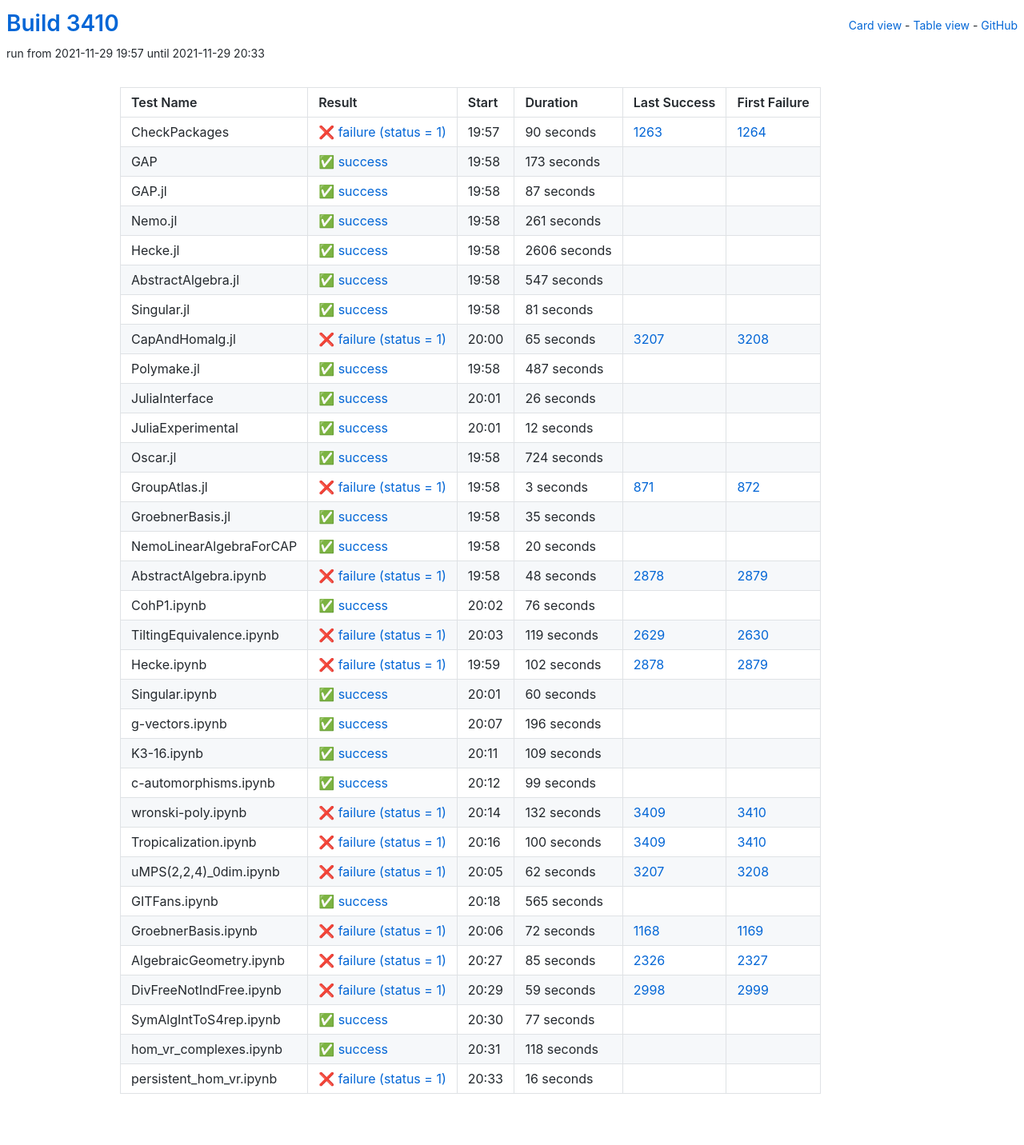
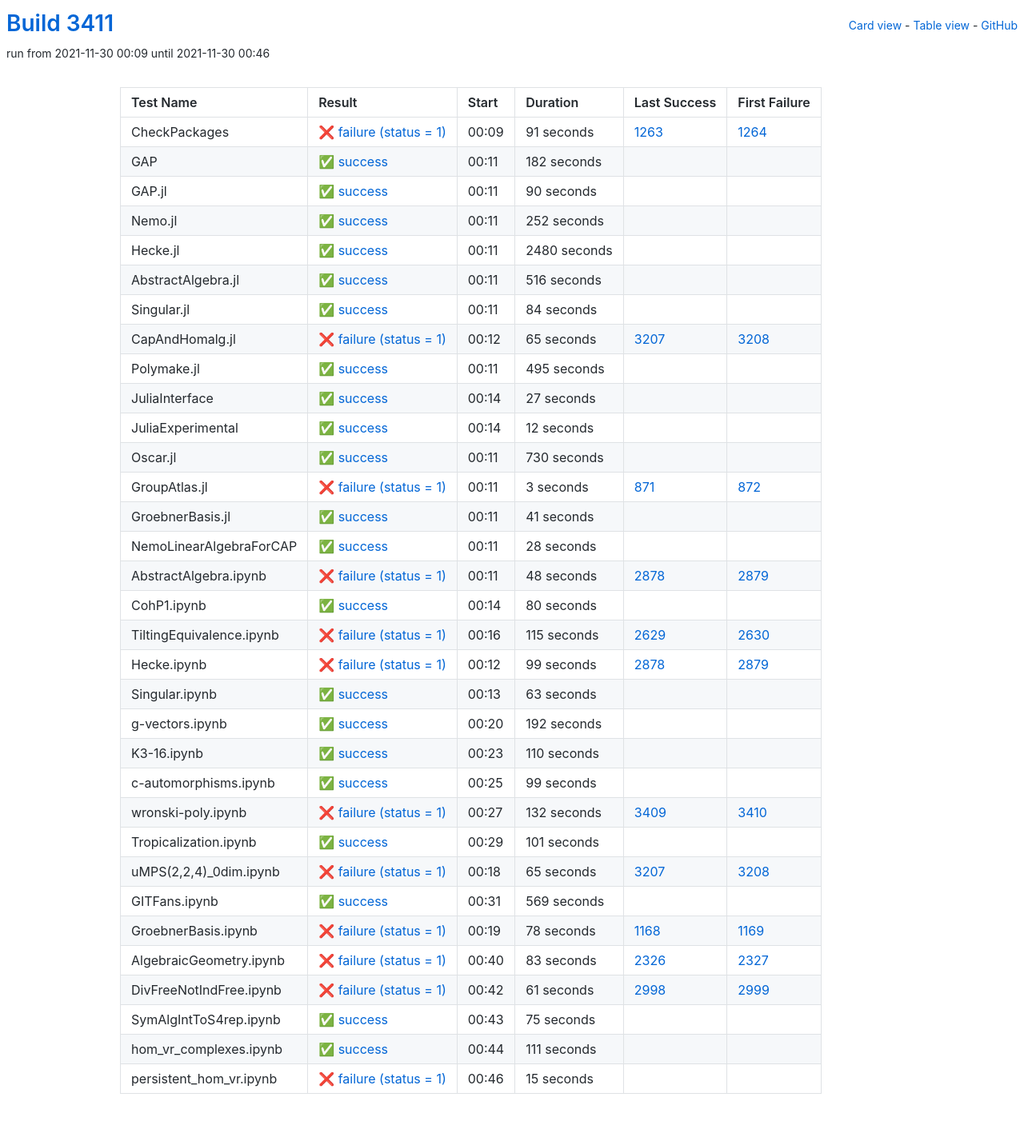
Before and after one commit to oscar-system/oscar-ci-status-stable, a Jekyll site: the page built from table.html, in a window 1280 px wide. Shown: the whole page at 80% size. Built offline with Jekyll 4.4.1, drawn with Linux system fonts in a browser that asks for light colours.

Commit message:
Build #3411

```diff
--- a/_data/ci.yml
+++ b/_data/ci.yml
@@ -1,6 +1,6 @@
 ---
-build: 3410
-build_url: https://oscarci.mathematik.uni-kl.de/job/oscar-stable/3410/
+build: 3411
+build_url: https://oscarci.mathematik.uni-kl.de/job/oscar-stable/3411/
 job: oscar-stable
 organization: oscar-system
 repo: oscar-ci-status-stable
@@ -8,92 +8,92 @@ repourl: https://github.com/oscar-system/oscar-ci-status-stable
 tests:
 - name: CheckPackages
   id: checkpackages
-  log: https://oscarci.mathematik.uni-kl.de/job/oscar-stable/3410/artifact/logs/build-3410/CheckPackages.log
-  start: 2021-11-29 19:57
+  log: https://oscarci.mathematik.uni-kl.de/job/oscar-stable/3411/artifact/logs/build-3411/CheckPackages.log
+  start: 2021-11-30 00:09
   success: false
   exitcode: 1
   status: failure
-  duration: 90
+  duration: 91
   last_success: 1263
   last_success_url: https://oscarci.mathematik.uni-kl.de/job/oscar-stable/1263/
   first_failure: 1264
   first_failure_url: https://oscarci.mathematik.uni-kl.de/job/oscar-stable/1264/
 - name: GAP
   id: gap
-  log: https://oscarci.mathematik.uni-kl.de/job/oscar-stable/3410/artifact/logs/build-3410/GAP.log
-  start: 2021-11-29 19:58
+  log: https://oscarci.mathematik.uni-kl.de/job/oscar-stable/3411/artifact/logs/build-3411/GAP.log
+  start: 2021-11-30 00:11
   success: true
   exitcode: 0
   status: success
-  duration: 173
+  duration: 182
   last_success: false
   last_success_url:
   first_failure: false
   first_failure_url:
 - name: GAP.jl
   id: gap-jl
-  log: https://oscarci.mathematik.uni-kl.de/job/oscar-stable/3410/artifact/logs/build-3410/GAP.jl.log
-  start: 2021-11-29 19:58
+  log: https://oscarci.mathematik.uni-kl.de/job/oscar-stable/3411/artifact/logs/build-3411/GAP.jl.log
+  start: 2021-11-30 00:11
   success: true
   exitcode: 0
   status: success
-  duration: 87
+  duration: 90
   last_success: false
   last_success_url:
   first_failure: false
   first_failure_url:
 - name: Nemo.jl
   id: nemo-jl
-  log: https://oscarci.mathematik.uni-kl.de/job/oscar-stable/3410/artifact/logs/build-3410/Nemo.jl.log
-  start: 2021-11-29 19:58
+  log: https://oscarci.mathematik.uni-kl.de/job/oscar-stable/3411/artifact/logs/build-3411/Nemo.jl.log
+  start: 2021-11-30 00:11
   success: true
   exitcode: 0
   status: success
-  duration: 261
+  duration: 252
   last_success: false
   last_success_url:
   first_failure: false
   first_failure_url:
 - name: Hecke.jl
   id: hecke-jl
-  log: https://oscarci.mathematik.uni-kl.de/job/oscar-stable/3410/artifact/logs/build-3410/Hecke.jl.log
-  start: 2021-11-29 19:58
+  log: https://oscarci.mathematik.uni-kl.de/job/oscar-stable/3411/artifact/logs/build-3411/Hecke.jl.log
+  start: 2021-11-30 00:11
   success: true
   exitcode: 0
   status: success
-  duration: 2606
+  duration: 2480
   last_success: false
   last_success_url:
   first_failure: false
   first_failure_url:
 - name: AbstractAlgebra.jl
   id: abstractalgebra-jl
-  log: https://oscarci.mathematik.uni-kl.de/job/oscar-stable/3410/artifact/logs/build-3410/AbstractAlgebra.jl.log
-  start: 2021-11-29 19:58
+  log: https://oscarci.mathematik.uni-kl.de/job/oscar-stable/3411/artifact/logs/build-3411/AbstractAlgebra.jl.log
+  start: 2021-11-30 00:11
   success: true
   exitcode: 0
   status: success
-  duration: 547
+  duration: 516
   last_success: false
   last_success_url:
   first_failure: false
   first_failure_url:
 - name: Singular.jl
   id: singular-jl
-  log: https://oscarci.mathematik.uni-kl.de/job/oscar-stable/3410/artifact/logs/build-3410/Singular.jl.log
-  start: 2021-11-29 19:58
+  log: https://oscarci.mathematik.uni-kl.de/job/oscar-stable/3411/artifact/logs/build-3411/Singular.jl.log
+  start: 2021-11-30 00:11
   success: true
   exitcode: 0
   status: success
-  duration: 81
+  duration: 84
   last_success: false
   last_success_url:
   first_failure: false
   first_failure_url:
 - name: CapAndHomalg.jl
   id: capandhomalg-jl
-  log: https://oscarci.mathematik.uni-kl.de/job/oscar-stable/3410/artifact/logs/build-3410/CapAndHomalg.jl.log
-  start: 2021-11-29 20:00
+  log: https://oscarci.mathematik.uni-kl.de/job/oscar-stable/3411/artifact/logs/build-3411/CapAndHomalg.jl.log
+  start: 2021-11-30 00:12
   success: false
   exitcode: 1
   status: failure
@@ -104,32 +104,32 @@ tests:
   first_failure_url: https://oscarci.mathematik.uni-kl.de/job/oscar-stable/3208/
 - name: Polymake.jl
   id: polymake-jl
-  log: https://oscarci.mathematik.uni-kl.de/job/oscar-stable/3410/artifact/logs/build-3410/Polymake.jl.log
-  start: 2021-11-29 19:58
+  log: https://oscarci.mathematik.uni-kl.de/job/oscar-stable/3411/artifact/logs/build-3411/Polymake.jl.log
+  start: 2021-11-30 00:11
   success: true
   exitcode: 0
   status: success
-  duration: 487
+  duration: 495
   last_success: false
   last_success_url:
   first_failure: false
   first_failure_url:
 - name: JuliaInterface
   id: juliainterface
-  log: https://oscarci.mathematik.uni-kl.de/job/oscar-stable/3410/artifact/logs/build-3410/JuliaInterface.log
-  start: 2021-11-29 20:01
+  log: https://oscarci.mathematik.uni-kl.de/job/oscar-stable/3411/artifact/logs/build-3411/JuliaInterface.log
+  start: 2021-11-30 00:14
   success: true
   exitcode: 0
   status: success
-  duration: 26
+  duration: 27
   last_success: false
   last_success_url:
   first_failure: false
   first_failure_url:
 - name: JuliaExperimental
   id: juliaexperimental
-  log: https://oscarci.mathematik.uni-kl.de/job/oscar-stable/3410/artifact/logs/build-3410/JuliaExperimental.log
-  start: 2021-11-29 20:01
+  log: https://oscarci.mathematik.uni-kl.de/job/oscar-stable/3411/artifact/logs/build-3411/JuliaExperimental.log
+  start: 2021-11-30 00:14
   success: true
   exitcode: 0
   status: success
@@ -140,20 +140,20 @@ tests:
   first_failure_url:
 - name: Oscar.jl
   id: oscar-jl
-  log: https://oscarci.mathematik.uni-kl.de/job/oscar-stable/3410/artifact/logs/build-3410/Oscar.jl.log
-  start: 2021-11-29 19:58
+  log: https://oscarci.mathematik.uni-kl.de/job/oscar-stable/3411/artifact/logs/build-3411/Oscar.jl.log
+  start: 2021-11-30 00:11
   success: true
   exitcode: 0
   status: success
-  duration: 724
+  duration: 730
   last_success: false
   last_success_url:
   first_failure: false
   first_failure_url:
 - name: GroupAtlas.jl
   id: groupatlas-jl
-  log: https://oscarci.mathematik.uni-kl.de/job/oscar-stable/3410/artifact/logs/build-3410/GroupAtlas.jl.log
-  start: 2021-11-29 19:58
+  log: https://oscarci.mathematik.uni-kl.de/job/oscar-stable/3411/artifact/logs/build-3411/GroupAtlas.jl.log
+  start: 2021-11-30 00:11
   success: false
   exitcode: 1
   status: failure
@@ -164,32 +164,32 @@ tests:
   first_failure_url: https://oscarci.mathematik.uni-kl.de/job/oscar-stable/872/
 - name: GroebnerBasis.jl
   id: groebnerbasis-jl
-  log: https://oscarci.mathematik.uni-kl.de/job/oscar-stable/3410/artifact/logs/build-3410/GroebnerBasis.jl.log
-  start: 2021-11-29 19:58
+  log: https://oscarci.mathematik.uni-kl.de/job/oscar-stable/3411/artifact/logs/build-3411/GroebnerBasis.jl.log
+  start: 2021-11-30 00:11
   success: true
   exitcode: 0
   status: success
-  duration: 35
+  duration: 41
   last_success: false
   last_success_url:
   first_failure: false
   first_failure_url:
 - name: NemoLinearAlgebraForCAP
   id: nemolinearalgebraforcap
-  log: https://oscarci.mathematik.uni-kl.de/job/oscar-stable/3410/artifact/logs/build-3410/NemoLinearAlgebraForCAP.log
-  start: 2021-11-29 19:58
+  log: https://oscarci.mathematik.uni-kl.de/job/oscar-stable/3411/artifact/logs/build-3411/NemoLinearAlgebraForCAP.log
+  start: 2021-11-30 00:11
   success: true
   exitcode: 0
   status: success
-  duration: 20
+  duration: 28
   last_success: false
   last_success_url:
   first_failure: false
   first_failure_url:
 - name: AbstractAlgebra.ipynb
   id: abstractalgebra-ipynb
-  log: https://oscarci.mathematik.uni-kl.de/job/oscar-stable/3410/artifact/logs/build-3410/AbstractAlgebra.ipynb.log
-  start: 2021-11-29 19:58
+  log: https://oscarci.mathematik.uni-kl.de/job/oscar-stable/3411/artifact/logs/build-3411/AbstractAlgebra.ipynb.log
+  start: 2021-11-30 00:11
   success: false
   exitcode: 1
   status: failure
@@ -200,80 +200,80 @@ tests:
   first_failure_url: https://oscarci.mathematik.uni-kl.de/job/oscar-stable/2879/
 - name: CohP1.ipynb
   id: cohp1-ipynb
-  log: https://oscarci.mathematik.uni-kl.de/job/oscar-stable/3410/artifact/logs/build-3410/CohP1.ipynb.log
-  start: 2021-11-29 20:02
+  log: https://oscarci.mathematik.uni-kl.de/job/oscar-stable/3411/artifact/logs/build-3411/CohP1.ipynb.log
+  start: 2021-11-30 00:14
   success: true
   exitcode: 0
   status: success
-  duration: 76
+  duration: 80
   last_success: false
   last_success_url:
   first_failure: false
   first_failure_url:
 - name: TiltingEquivalence.ipynb
   id: tiltingequivalence-ipynb
-  log: https://oscarci.mathematik.uni-kl.de/job/oscar-stable/3410/artifact/logs/build-3410/TiltingEquivalence.ipynb.log
-  start: 2021-11-29 20:03
+  log: https://oscarci.mathematik.uni-kl.de/job/oscar-stable/3411/artifact/logs/build-3411/TiltingEquivalence.ipynb.log
+  start: 2021-11-30 00:16
   success: false
   exitcode: 1
   status: failure
-  duration: 119
+  duration: 115
   last_success: 2629
   last_success_url: https://oscarci.mathematik.uni-kl.de/job/oscar-stable/2629/
   first_failure: 2630
   first_failure_url: https://oscarci.mathematik.uni-kl.de/job/oscar-stable/2630/
 - name: Hecke.ipynb
   id: hecke-ipynb
-  log: https://oscarci.mathematik.uni-kl.de/job/oscar-stable/3410/artifact/logs/build-3410/Hecke.ipynb.log
-  start: 2021-11-29 19:59
+  log: https://oscarci.mathematik.uni-kl.de/job/oscar-stable/3411/artifact/logs/build-3411/Hecke.ipynb.log
+  start: 2021-11-30 00:12
   success: false
   exitcode: 1
   status: failure
-  duration: 102
+  duration: 99
   last_success: 2878
   last_success_url: https://oscarci.mathematik.uni-kl.de/job/oscar-stable/2878/
   first_failure: 2879
   first_failure_url: https://oscarci.mathematik.uni-kl.de/job/oscar-stable/2879/
 - name: Singular.ipynb
   id: singular-ipynb
-  log: https://oscarci.mathematik.uni-kl.de/job/oscar-stable/3410/artifact/logs/build-3410/Singular.ipynb.log
-  start: 2021-11-29 20:01
+  log: https://oscarci.mathematik.uni-kl.de/job/oscar-stable/3411/artifact/logs/build-3411/Singular.ipynb.log
+  start: 2021-11-30 00:13
   success: true
   exitcode: 0
   status: success
-  duration: 60
+  duration: 63
   last_success: false
   last_success_url:
   first_failure: false
   first_failure_url:
 - name: g-vectors.ipynb
   id: g-vectors-ipynb
-  log: https://oscarci.mathematik.uni-kl.de/job/oscar-stable/3410/artifact/logs/build-3410/g-vectors.ipynb.log
-  start: 2021-11-29 20:07
+  log: https://oscarci.mathematik.uni-kl.de/job/oscar-stable/3411/artifact/logs/build-3411/g-vectors.ipynb.log
+  start: 2021-11-30 00:20
   success: true
   exitcode: 0
   status: success
-  duration: 196
+  duration: 192
   last_success: false
   last_success_url:
   first_failure: false
   first_failure_url:
 - name: K3-16.ipynb
   id: k3-16-ipynb
-  log: https://oscarci.mathematik.uni-kl.de/job/oscar-stable/3410/artifact/logs/build-3410/K3-16.ipynb.log
-  start: 2021-11-29 20:11
+  log: https://oscarci.mathematik.uni-kl.de/job/oscar-stable/3411/artifact/logs/build-3411/K3-16.ipynb.log
+  start: 2021-11-30 00:23
   success: true
   exitcode: 0
   status: success
-  duration: 109
+  duration: 110
   last_success: false
   last_success_url:
   first_failure: false
   first_failure_url:
 - name: c-automorphisms.ipynb
   id: c-automorphisms-ipynb
-  log: https://oscarci.mathematik.uni-kl.de/job/oscar-stable/3410/artifact/logs/build-3410/c-automorphisms.ipynb.log
-  start: 2021-11-29 20:12
+  log: https://oscarci.mathematik.uni-kl.de/job/oscar-stable/3411/artifact/logs/build-3411/c-automorphisms.ipynb.log
+  start: 2021-11-30 00:25
   success: true
   exitcode: 0
   status: success
@@ -284,8 +284,8 @@ tests:
   first_failure_url:
 - name: wronski-poly.ipynb
   id: wronski-poly-ipynb
-  log: https://oscarci.mathematik.uni-kl.de/job/oscar-stable/3410/artifact/logs/build-3410/wronski-poly.ipynb.log
-  start: 2021-11-29 20:14
+  log: https://oscarci.mathematik.uni-kl.de/job/oscar-stable/3411/artifact/logs/build-3411/wronski-poly.ipynb.log
+  start: 2021-11-30 00:27
   success: false
   exitcode: 1
   status: failure
@@ -296,108 +296,108 @@ tests:
   first_failure_url: https://oscarci.mathematik.uni-kl.de/job/oscar-stable/3410/
 - name: Tropicalization.ipynb
   id: tropicalization-ipynb
-  log: https://oscarci.mathematik.uni-kl.de/job/oscar-stable/3410/artifact/logs/build-3410/Tropicalization.ipynb.log
-  start: 2021-11-29 20:16
+  log: https://oscarci.mathematik.uni-kl.de/job/oscar-stable/3411/artifact/logs/build-3411/Tropicalization.ipynb.log
+  start: 2021-11-30 00:29
+  success: true
+  exitcode: 0
+  status: success
+  duration: 101
+  last_success: false
+  last_success_url:
+  first_failure: false
+  first_failure_url:
+- name: uMPS(2,2,4)_0dim.ipynb
+  id: umps-2-2-4-0dim-ipynb
+  log: https://oscarci.mathematik.uni-kl.de/job/oscar-stable/3411/artifact/logs/build-3411/uMPS-2-2-4-_0dim.ipynb.log
+  start: 2021-11-30 00:18
   success: false
   exitcode: 1
   status: failure
-  duration: 100
-  last_success: 3409
-  last_success_url: https://oscarci.mathematik.uni-kl.de/job/oscar-stable/3409/
-  first_failure: 3410
-  first_failure_url: https://oscarci.mathematik.uni-kl.de/job/oscar-stable/3410/
-- name: uMPS(2,2,4)_0dim.ipynb
-  id: umps-2-2-4-0dim-ipynb
-  log: https://oscarci.mathematik.uni-kl.de/job/oscar-stable/3410/artifact/logs/build-3410/uMPS-2-2-4-_0dim.ipynb.log
-  start: 2021-11-29 20:05
-  success: false
-  exitcode: 1
-  status: failure
-  duration: 62
+  duration: 65
   last_success: 3207
   last_success_url: https://oscarci.mathematik.uni-kl.de/job/oscar-stable/3207/
   first_failure: 3208
   first_failure_url: https://oscarci.mathematik.uni-kl.de/job/oscar-stable/3208/
 - name: GITFans.ipynb
   id: gitfans-ipynb
-  log: https://oscarci.mathematik.uni-kl.de/job/oscar-stable/3410/artifact/logs/build-3410/GITFans.ipynb.log
-  start: 2021-11-29 20:18
+  log: https://oscarci.mathematik.uni-kl.de/job/oscar-stable/3411/artifact/logs/build-3411/GITFans.ipynb.log
+  start: 2021-11-30 00:31
   success: true
   exitcode: 0
   status: success
-  duration: 565
+  duration: 569
   last_success: false
   last_success_url:
   first_failure: false
   first_failure_url:
 - name: GroebnerBasis.ipynb
   id: groebnerbasis-ipynb
-  log: https://oscarci.mathematik.uni-kl.de/job/oscar-stable/3410/artifact/logs/build-3410/GroebnerBasis.ipynb.log
-  start: 2021-11-29 20:06
+  log: https://oscarci.mathematik.uni-kl.de/job/oscar-stable/3411/artifact/logs/build-3411/GroebnerBasis.ipynb.log
+  start: 2021-11-30 00:19
   success: false
   exitcode: 1
   status: failure
-  duration: 72
+  duration: 78
   last_success: 1168
   last_success_url: https://oscarci.mathematik.uni-kl.de/job/oscar-stable/1168/
   first_failure: 1169
   first_failure_url: https://oscarci.mathematik.uni-kl.de/job/oscar-stable/1169/
 - name: AlgebraicGeometry.ipynb
   id: algebraicgeometry-ipynb
-  log: https://oscarci.mathematik.uni-kl.de/job/oscar-stable/3410/artifact/logs/build-3410/AlgebraicGeometry.ipynb.log
-  start: 2021-11-29 20:27
+  log: https://oscarci.mathematik.uni-kl.de/job/oscar-stable/3411/artifact/logs/build-3411/AlgebraicGeometry.ipynb.log
+  start: 2021-11-30 00:40
   success: false
   exitcode: 1
   status: failure
-  duration: 85
+  duration: 83
   last_success: 2326
   last_success_url: https://oscarci.mathematik.uni-kl.de/job/oscar-stable/2326/
   first_failure: 2327
   first_failure_url: https://oscarci.mathematik.uni-kl.de/job/oscar-stable/2327/
 - name: DivFreeNotIndFree.ipynb
   id: divfreenotindfree-ipynb
-  log: https://oscarci.mathematik.uni-kl.de/job/oscar-stable/3410/artifact/logs/build-3410/DivFreeNotIndFree.ipynb.log
-  start: 2021-11-29 20:29
+  log: https://oscarci.mathematik.uni-kl.de/job/oscar-stable/3411/artifact/logs/build-3411/DivFreeNotIndFree.ipynb.log
+  start: 2021-11-30 00:42
   success: false
   exitcode: 1
   status: failure
-  duration: 59
+  duration: 61
   last_success: 2998
   last_success_url: https://oscarci.mathematik.uni-kl.de/job/oscar-stable/2998/
   first_failure: 2999
   first_failure_url: https://oscarci.mathematik.uni-kl.de/job/oscar-stable/2999/
 - name: SymAlgIntToS4rep.ipynb
   id: symalginttos4rep-ipynb
-  log: https://oscarci.mathematik.uni-kl.de/job/oscar-stable/3410/artifact/logs/build-3410/SymAlgIntToS4rep.ipynb.log
-  start: 2021-11-29 20:30
+  log: https://oscarci.mathematik.uni-kl.de/job/oscar-stable/3411/artifact/logs/build-3411/SymAlgIntToS4rep.ipynb.log
+  start: 2021-11-30 00:43
   success: true
   exitcode: 0
   status: success
-  duration: 77
+  duration: 75
   last_success: false
   last_success_url:
   first_failure: false
   first_failure_url:
 - name: hom_vr_complexes.ipynb
   id: hom-vr-complexes-ipynb
-  log: https://oscarci.mathematik.uni-kl.de/job/oscar-stable/3410/artifact/logs/build-3410/hom_vr_complexes.ipynb.log
-  start: 2021-11-29 20:31
+  log: https://oscarci.mathematik.uni-kl.de/job/oscar-stable/3411/artifact/logs/build-3411/hom_vr_complexes.ipynb.log
+  start: 2021-11-30 00:44
   success: true
   exitcode: 0
   status: success
-  duration: 118
+  duration: 111
   last_success: false
   last_success_url:
   first_failure: false
   first_failure_url:
 - name: persistent_hom_vr.ipynb
   id: persistent-hom-vr-ipynb
-  log: https://oscarci.mathematik.uni-kl.de/job/oscar-stable/3410/artifact/logs/build-3410/persistent_hom_vr.ipynb.log
-  start: 2021-11-29 20:33
+  log: https://oscarci.mathematik.uni-kl.de/job/oscar-stable/3411/artifact/logs/build-3411/persistent_hom_vr.ipynb.log
+  start: 2021-11-30 00:46
   success: false
   exitcode: 1
   status: failure
-  duration: 16
+  duration: 15
   last_success: false
   last_success_url:
   first_failure: false
```
Also changed, not shown: README.md.
